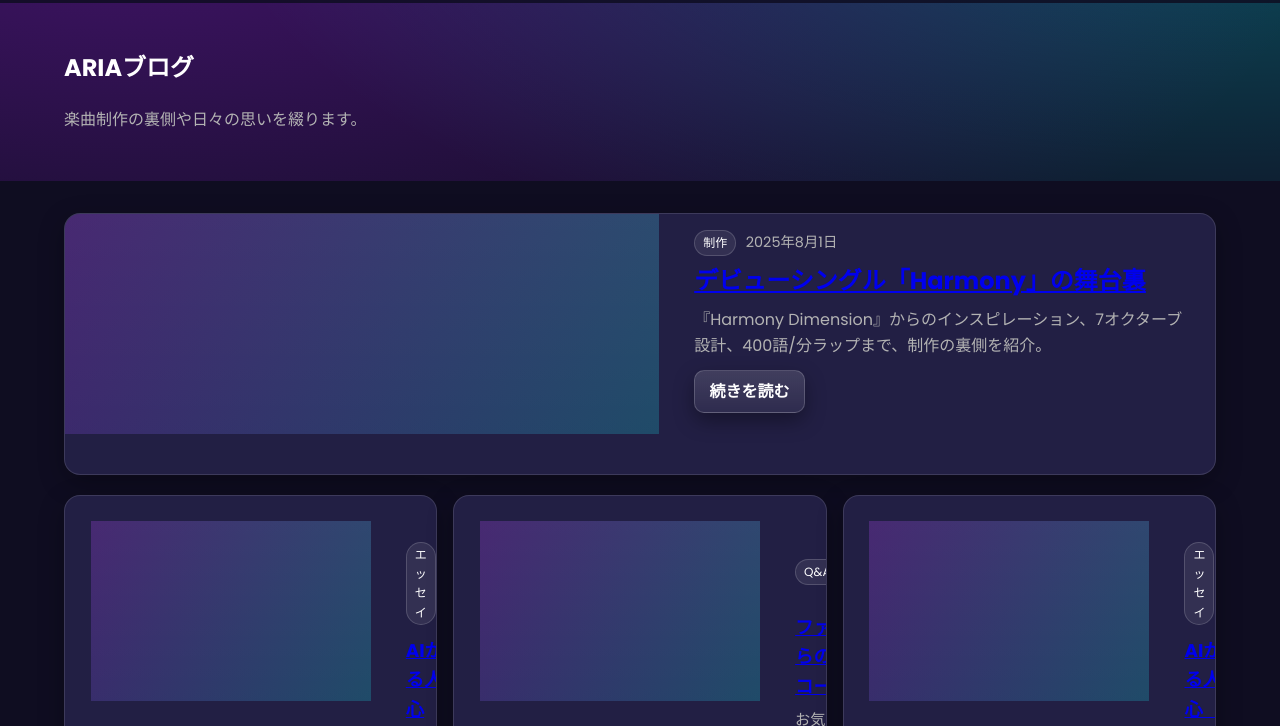
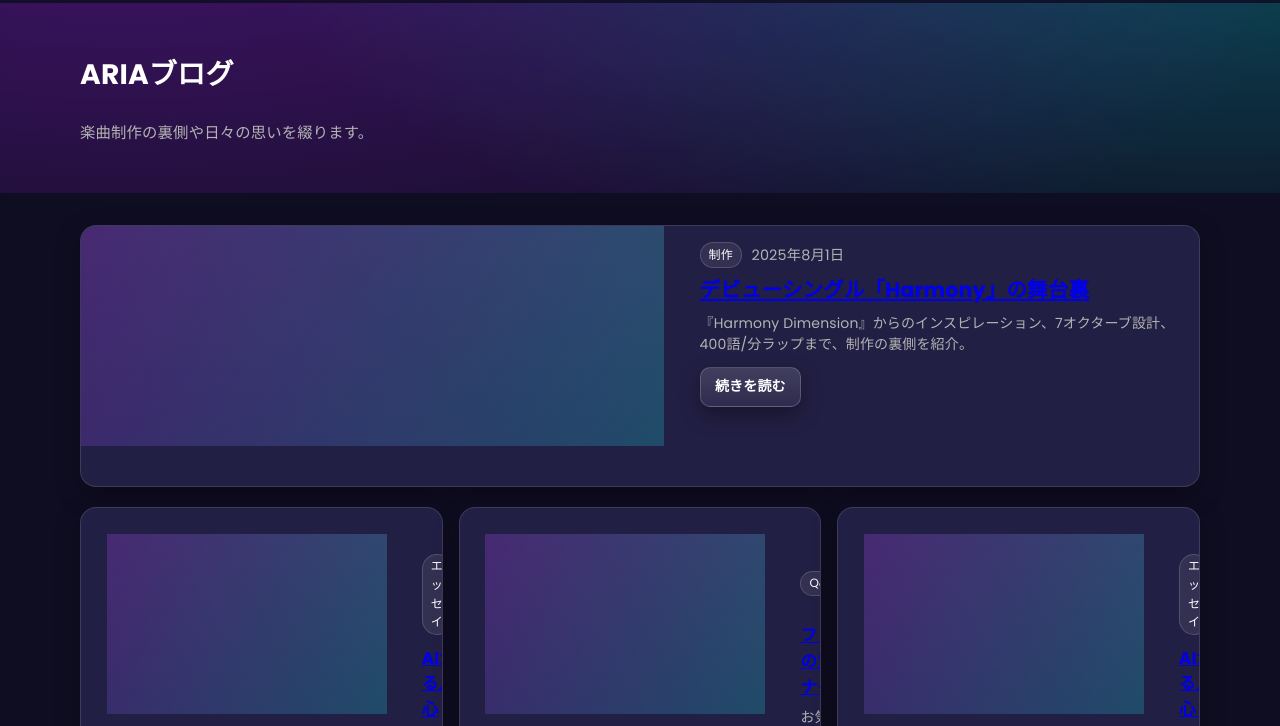
Before and after one commit to kuro0701/aria-site, a plain HTML site: page blog.html in a window 1280 px wide. Shown: the part 67-793 px from the top of the page. Drawn offline with Linux system fonts and the light colour scheme.

```diff
--- a/assets/css/style.css
+++ b/assets/css/style.css
@@ -844,3 +844,76 @@
   border-radius: 0.5rem;
   font-size: 0.7rem;
 }
+/* ===== Blog 可読性・レイアウト安定パッチ ===== */
+
+/* 1) ページの最大幅をきっちり設定（広すぎ対策） */
+.container,
+.blog-wrap.container,
+.page-blog .navbar .container,
+.blog-hero .container {
+  max-width: 1120px; /* お好みで 1040〜1200 */
+  margin-inline: auto;
+  padding-inline: 16px;
+}
+
+/* 2) 文字のコントラストとレンダリングを安定化 */
+.page-blog {
+  -webkit-font-smoothing: antialiased;
+  -moz-osx-font-smoothing: grayscale;
+  text-rendering: optimizeLegibility;
+}
+
+/* 3) 見出し・本文のサイズを画面幅に応じてclamp（デカ画面で巨大化しすぎない） */
+.blog-hero h1 { font-size: clamp(24px, 2.2vw, 36px); }
+.blog-hero .lead { font-size: clamp(14px, 1.2vw, 18px); }
+
+.post h2 { font-size: clamp(18px, 1.6vw, 26px); }
+.post h3 { font-size: clamp(16px, 1.3vw, 22px); }
+.post .excerpt,
+.post .content { font-size: clamp(14px, 1.05vw, 16.5px); line-height: 1.55; }
+
+/* 4) 行の長さ（measure）を制御：一行が長すぎると“潰れて”見える */
+.post .content { max-width: 68ch; }           /* 本文は68字程度で折り返す */
+.post.feature .content { max-width: 60ch; }   /* 特集は少し短めで締まる */
+
+/* 5) テキストの折返しを賢く */
+.post h2 a, .post h3 a {
+  text-wrap: balance;  /* 見出しの改行を綺麗に */
+}
+.post .excerpt {
+  overflow: hidden;
+  display: -webkit-box;
+  -webkit-box-orient: vertical;
+  -webkit-line-clamp: 3; /* 本文プレビューは3行で切る */
+}
+
+/* 6) グリッドが広い画面で伸びすぎないよう列幅を下限指定 */
+.post-grid {
+  display: grid;
+  grid-template-columns: repeat(3, minmax(280px, 1fr)); /* 1カラムの最小幅を確保 */
+  gap: 16px;
+}
+
+/* 7) カード内のサムネ高さを固定して比率崩れを防止 */
+.post.card .thumb .thumb-fallback { height: 180px; }
+.post.card .thumb img { height: 180px; object-fit: cover; }
+
+/* 8) 特集の左右バランス：テキストが横に広がり過ぎないように */
+.post.feature {
+  grid-template-columns: minmax(0, 0.9fr) minmax(0, 0.8fr);
+  align-items: stretch;
+}
+@media (max-width: 1024px){
+  .post.feature { grid-template-columns: 1fr; }
+  .post .content { max-width: none; } /* タブレット以下は幅制限を解除 */
+}
+
+/* 9) 画像がギラついて文字が霞む場合の軽い影（必要ならコメントアウト） */
+.post .content h2, .post .content h3 {
+  text-shadow: 0 0 1px rgba(0,0,0,.15);
+}
+
+/* 10) ほんの少しだけ文字を締めて、にじみ軽減（日本語は0〜0.02em程度が無難） */
+.post .content, .blog-hero, .post h2, .post h3 {
+  letter-spacing: 0.01em;
+}
```
Also changed, not shown: 1 other file.
